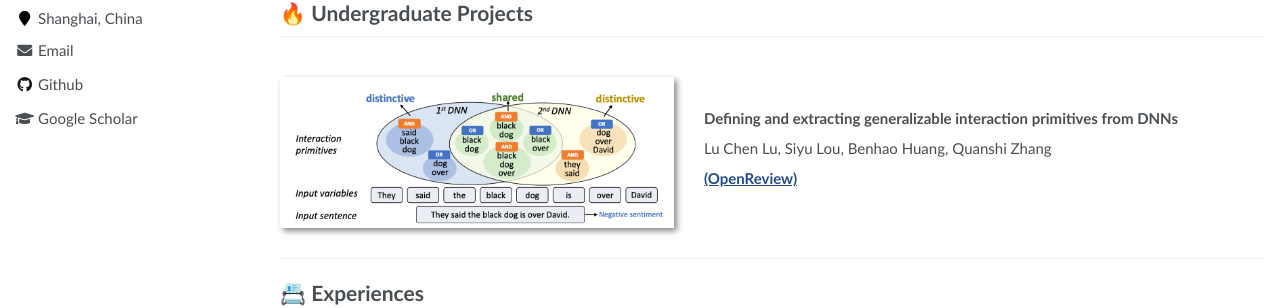
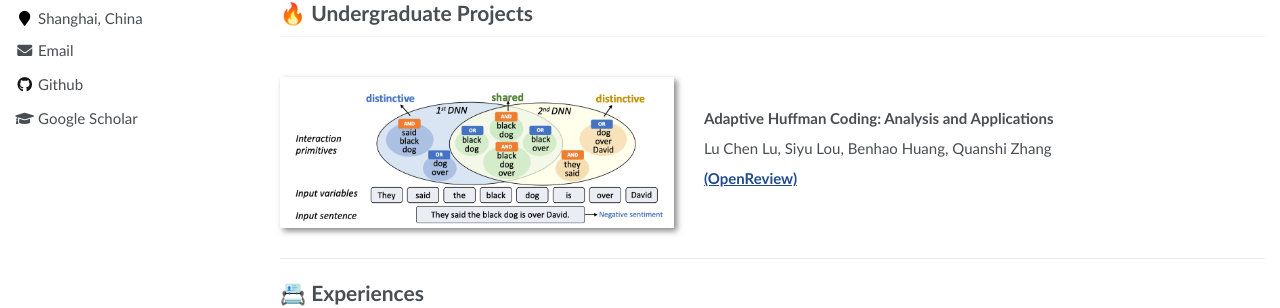
Before and after one commit to RayeRen/acad-homepage.github.io, a Jekyll site: the page built from _pages/about.md, in a window 1280 px wide and 1320 px high. Shown: the part 429-737 px from the top of the window. Built offline with Jekyll 4.4.1, drawn with Linux system fonts in a browser that asks for light colours.

Commit message:
Update about.md

```diff
--- a/_pages/about.md
+++ b/_pages/about.md
@@ -56,7 +56,7 @@ As a research assistant at the  [SJTU Interpretable ML Lab](https://sjtu-xai-lab
     </div>
   </div>
   <div class="paper-box-text">
-    <p><strong>Defining and extracting generalizable interaction primitives from DNNs</strong></p>
+    <p><strong>Adaptive Huffman Coding: Analysis and Applications</strong></p>
 
     <p>Lu Chen Lu, Siyu Lou, Benhao Huang, Quanshi Zhang </p>
 
@@ -127,17 +127,17 @@ As a research assistant at the  [SJTU Interpretable ML Lab](https://sjtu-xai-lab
 * I'm a fan of anime, I've dabbled in a lot of good anime, such as <span class="tooltip">Attack on Titan
        	 <span class="tooltiptext">
        	   <img src="https://ts1.cn.mm.bing.net/th/id/R-C.1acea02f35d8b723e07f11e0d55b0f94?rik=bvvDZgYAedOJVw&riu=http%3a%2f%2fwomenwriteaboutcomics.com%2fwp-content%2fuploads%2f2015%2f04%2fAttack-on-Titan.jpg&ehk=%2fQ8faZZYP5a8JKEVp9lNgu277ciGeutvbEN3lK2LnZU%3d&risl=&pid=ImgRaw&r=0" ><br>
-                       <p href="https://attackontitan.fandom.com/wiki/Attack_on_Titan_Wiki"> Attack on Titan Wiki</p>
+                       <a href="https://attackontitan.fandom.com/wiki/Attack_on_Titan_Wiki"> Attack on Titan Wiki</a>
        	 </span>
 </span>, <span class="tooltip">Jujutsu Kaisen
        	 <span class="tooltiptext">
        	   <img src="https://th.bing.com/th/id/OIP.eNetLcjkK9vqVZuEL1TZzQHaEY?pid=ImgDet&rs=1" ><br>
-            <p href="https://jujutsu-kaisen.fandom.com/wiki/Jujutsu_Kaisen">Jujutsu Kaisen Wiki</p>
+            <a href="https://jujutsu-kaisen.fandom.com/wiki/Jujutsu_Kaisen">Jujutsu Kaisen Wiki</a>
        	 </span>
 </span>; But my favourite one is called <span class="tooltip"> Pantheon
        	 <span class="tooltiptext">
        	   <img src="https://th.bing.com/th/id/R.df61f2bfe6c56aa5b4ebddd0932e343d?rik=ubkrDbb6pMKvrA&pid=ImgRaw&r=0" ><br>
-            <p href="https://en.wikipedia.org/wiki/Pantheon_(TV_series)">Pantheon (TV series)</p>
+            <a href="https://en.wikipedia.org/wiki/Pantheon_(TV_series)">Pantheon (TV series)</a>
        	 </span>
 </span>, which discussed Uploaded Intelligence(UI) and the relevant ethical problems.
 * As for sports, I like running and have comleted one-semester orienteering course of SJTU. Besides, I often play badminton and go to gym regularly with my friends.
```
